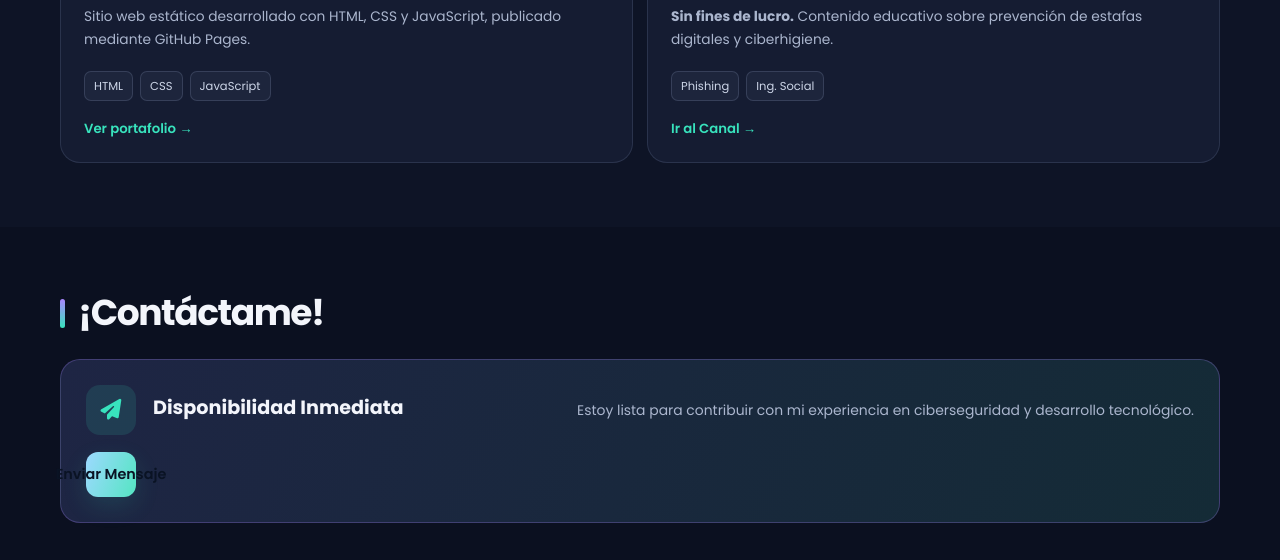
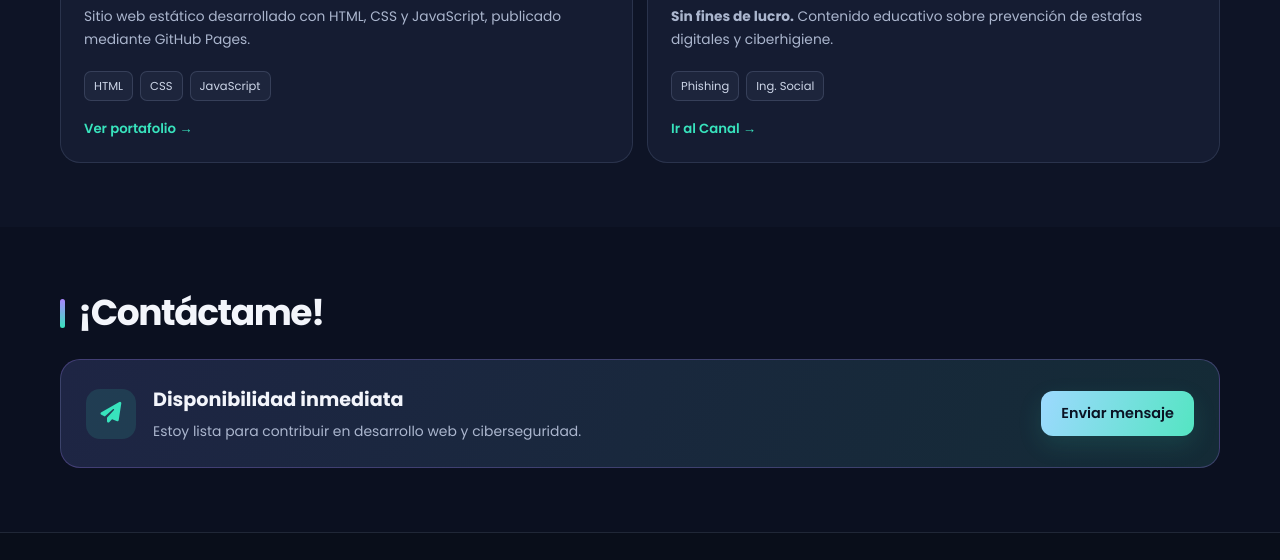
Before and after one commit to DinoDiana-98/micv, a plain HTML site: page index.html in a window 1280 px wide. Shown: the part 2649-3209 px from the top of the page. Drawn offline with Linux system fonts and the light colour scheme.

Commit message:
Align contact call to action and refresh assets

```diff
--- a/index.html
+++ b/index.html
@@ -7,7 +7,7 @@
     <link rel="icon" href="favicon.ico" type="image/x-icon">
     <link rel="stylesheet" href="https://cdnjs.cloudflare.com/ajax/libs/font-awesome/6.4.0/css/all.min.css">
     <link href="https://fonts.googleapis.com/css2?family=Poppins:wght@300;400;500;600;700&display=swap" rel="stylesheet">
-    <link rel="stylesheet" href="style.css?v=20260929-1">
+    <link rel="stylesheet" href="style.css?v=20260929-2">
 </head>
 <body>
 
@@ -182,10 +182,12 @@
         <div class="container">
             <h2 class="section-title">¡Contáctame!</h2>
             <div class="contact-card fade-in">
-                <i class="fas fa-paper-plane contact-icon"></i>
-                <h3>Disponibilidad Inmediata</h3>
-                <p>Estoy lista para contribuir con mi experiencia en ciberseguridad y desarrollo tecnológico.</p>
-                <a href="mailto:dprincipe.q@gmail.com" class="btn btn-primary">Enviar Mensaje</a>
+                <i class="fas fa-paper-plane contact-icon" aria-hidden="true"></i>
+                <div class="contact-copy">
+                    <h3>Disponibilidad inmediata</h3>
+                    <p>Estoy lista para contribuir en desarrollo web y ciberseguridad.</p>
+                </div>
+                <a href="mailto:dprincipe.q@gmail.com" class="btn btn-primary">Enviar mensaje</a>
             </div>
         </div>
     </section>
@@ -224,6 +226,6 @@
     <a href="#about" class="floating-btn top-btn" id="topBtn" aria-label="Volver al inicio"><i class="fas fa-arrow-up" aria-hidden="true"></i></a>
 
     <div class="transition-veil" id="transitionVeil" aria-hidden="true"></div>
-    <script src="script.js?v=20260929-1"></script>
+    <script src="script.js?v=20260929-2"></script>
 </body>
 </html>
```
